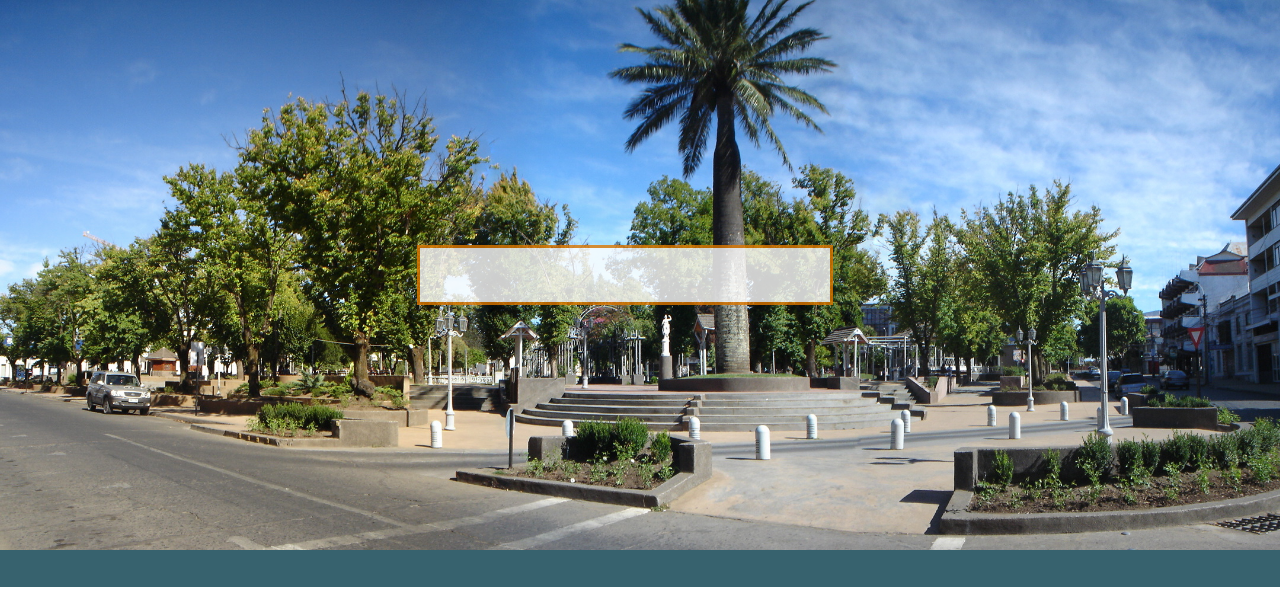
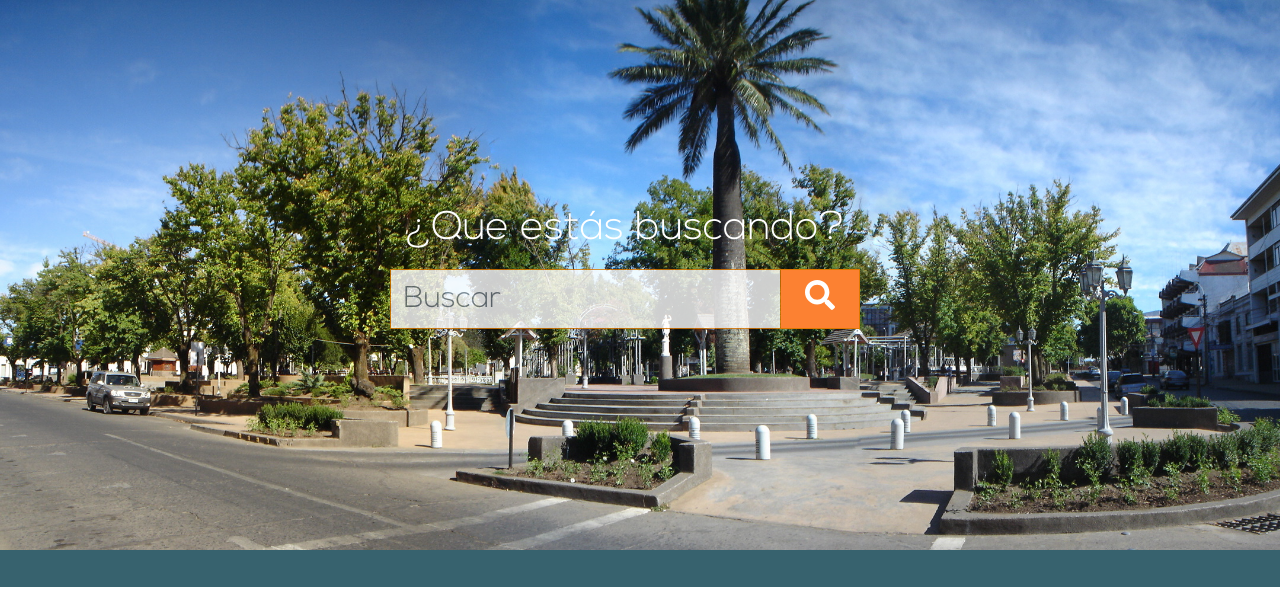
Before and after one commit to billy722/todomasfacil, a PHP site: page / in a window 1280 px wide. Shown: the part 136-726 px from the top of the page. Run offline with PHP 8.4, Linux system fonts and the light colour scheme; data that the repository does not hold is empty; some libraries are stand-ins or nearby versions.

Commit message:
cambia estilo de boton busqueda

```diff
--- a/index.php
+++ b/index.php
@@ -122,12 +122,23 @@ require("./clases/Categoria.php");
     width: 100%;
     font-size: 30px;
     border-color: #dd7700;
-    border-width: medium;
+    border-width:thin;
     opacity: 0.8;
   }
   #label_campo_busqueda{
+    font-size: 40px;
+    color:#ffffff;
+  }
+  #boton_buscar{
     font-size: 30px;
     color:white;
+    border-radius: 0;
+    border-color: #dd7700;
+    border-width:thin;
+    border-left: none;
+    opacity: 1;
+    background-color: #fc8132;
+
   }
 
 </style>
@@ -137,7 +148,16 @@ require("./clases/Categoria.php");
 
          <!-- <h1 id="label_campo_busqueda" class="col-12 col-md-4">¿Que estás buscando?</h1> -->
            <br>
-         <input id="campo_busqueda" type="text" class="form-control col-12 col-md-4">
+
+         <form action="" class="form">
+             <div class="form-group">
+                <label for="campo_busqueda"><h1 id="label_campo_busqueda">¿Que estás buscando?</h1></label>
+                <div class="row">
+                  <input id="campo_busqueda" type="text" class="form-control col-10" placeholder="Buscar">
+                  <button id="boton_buscar" class="btn btn-default btn-warning col-2" type="submit" ><i class="fas fa-search"></i></button>
+                </div>
+             </div>
+         </form>
 
        </div>
 
```
